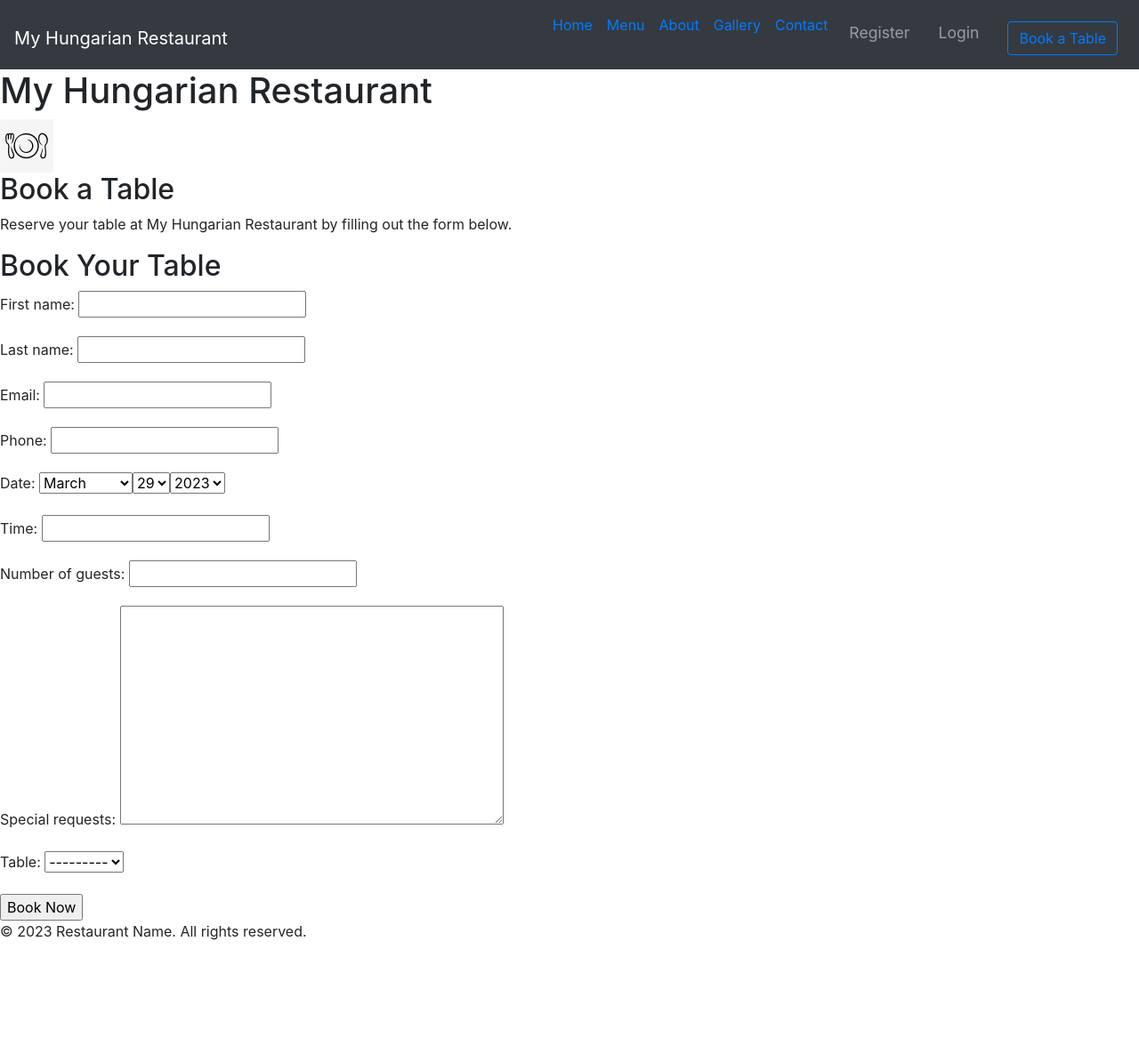
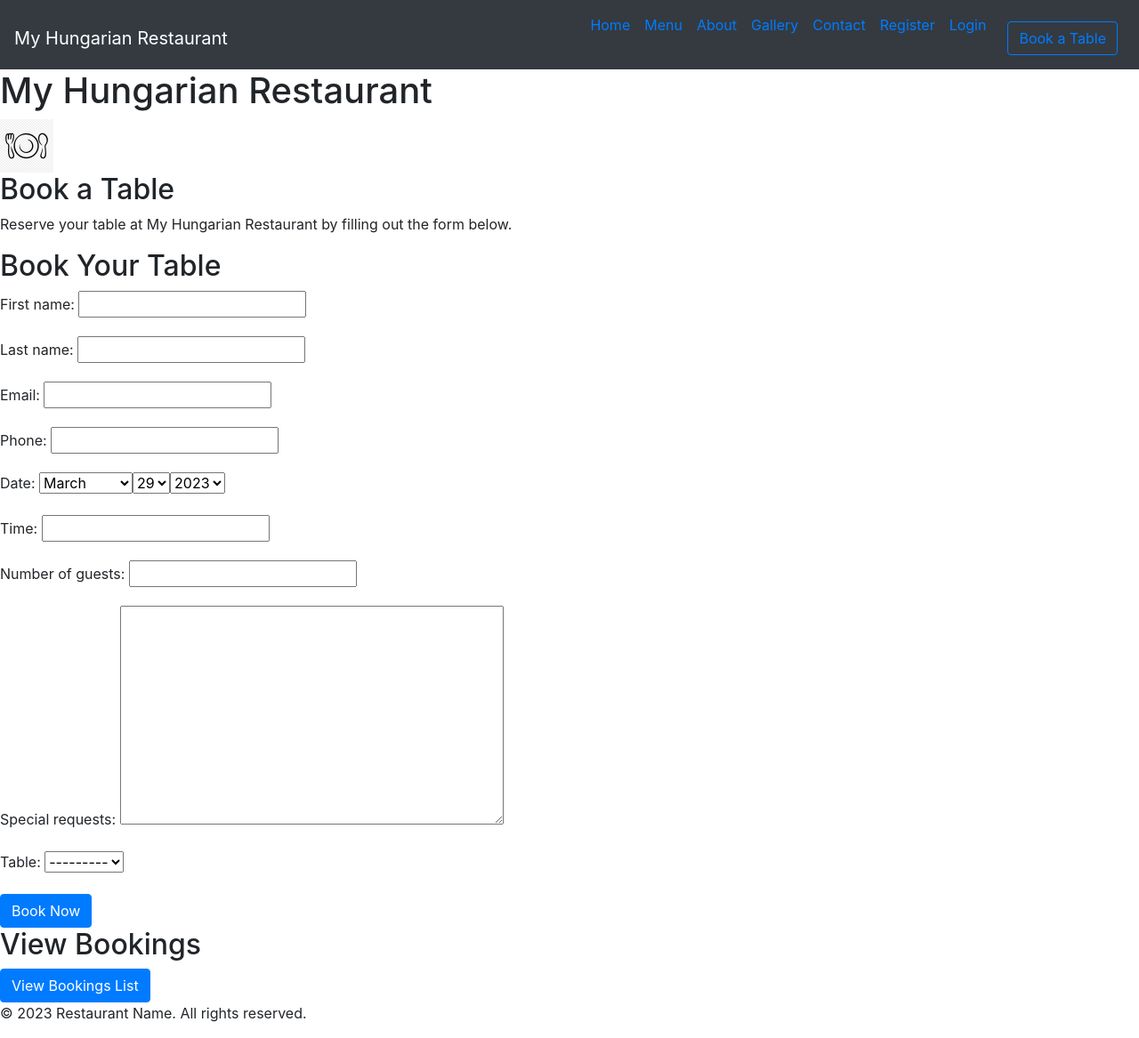
Before and after one commit to stevebiczyk/table-booking-system, a Django app: page /booking/create/ in a window 1280 px wide. Shown: the whole page at 89% size. Before the commit the page ends 1057 px from the top, so only its background shows below. Run offline with Django 4.2, Linux system fonts and the light colour scheme; data comes from the database, SQL or seed files in the repository; some libraries are stand-ins or nearby versions.

Commit message:
Style changes to site menu

```diff
--- a/templates/base.html
+++ b/templates/base.html
@@ -33,10 +33,10 @@
                     <li class="nav-item"><a href="/gallery">Gallery</a></li>
                     <li class="nav-item"><a href="/contact">Contact</a></li>
                     {% if user.is_authenticated %}
-                    <li class="nav-item"><a class="nav-link" href="{% url 'account_logout' %}">Logout</a></li>
+                    <li class="nav-item"><a href="{% url 'account_logout' %}">Logout</a></li>
                     {% else %}
-                    <li class="nav-item"><a class="nav-link" href="{% url 'account_signup' %}">Register</a></li>
-                    <li class="nav-item"><a class="nav-link" href="{% url 'account_login' %}">Login</a></li>
+                    <li class="nav-item"><a href="{% url 'account_signup' %}">Register</a></li>
+                    <li class="nav-item"><a href="{% url 'account_login' %}">Login</a></li>
                     {% endif %}
                     <li class="nav-item">
                         <a class="nav-link" href="{% url 'create_booking' %}">
--- a/templates/booking.html
+++ b/templates/booking.html
@@ -13,7 +13,7 @@
         {% csrf_token %}
         {{ customer_form.as_p }}
         {{ reservation_form.as_p }}
-        <input type="submit" value="Book Now">
+        <button type="submit" class="btn btn-primary">Book Now</button>
     </form>
     <!-- Display form errors here -->
     {% if customer_form.errors %}
@@ -35,4 +35,8 @@
     </ul>
     {% endif %}
 </section>
+<section>
+    <h2>View Bookings</h2>
+    <a href="{% url 'bookings_list' %}" class="btn btn-primary">View Bookings List</a>
+</section>
 {% endblock %}
```
Also changed, not shown: templates/delete_booking.html (added, +27 -0 lines), 1 other file.
